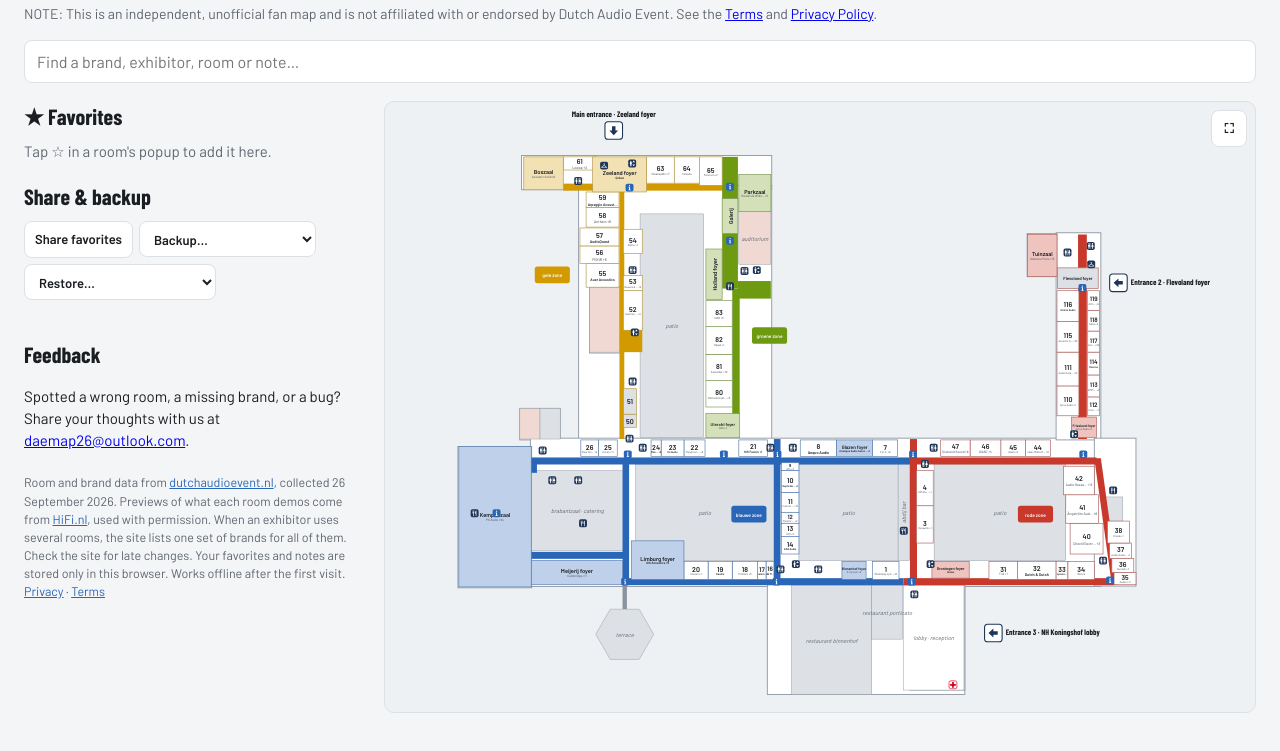
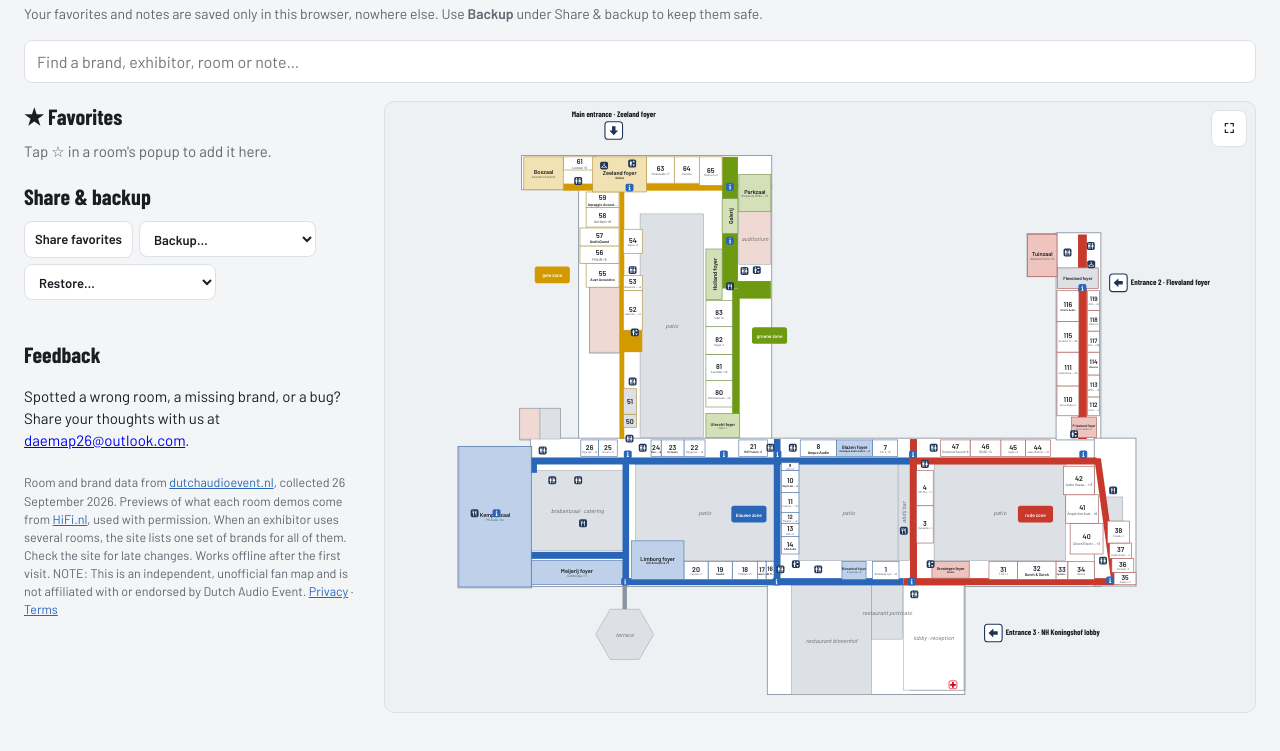
Before and after one commit to Ayazis/DAE26, a website: page pr-preview/pr-8/2026/index.html in a window 1280 px wide. Shown: the part 63-814 px from the top of the page. Drawn offline with nearby package versions, Linux system fonts and the light colour scheme.

Commit message:
Deploy preview for PR 8 🛫

```diff
--- a/pr-preview/pr-8/2026/i18n.js
+++ b/pr-preview/pr-8/2026/i18n.js
@@ -5,7 +5,7 @@
     title: "DAE 2026 Interactive Floorplan",
     h1: "Dutch Audio Event 2026 · Interactive Floorplan",
     dark_mode: "Dark mode",
-    sub_html: 'NOTE: This is an independent, unofficial fan map and is not affiliated with or endorsed by Dutch Audio Event. See the <a href="terms.html">Terms</a> and <a href="privacy.html">Privacy Policy</a>.',
+    sub_html: 'Your favorites and notes are saved only in this browser, nowhere else. Use <strong>Backup</strong> under Share &amp; backup to keep them safe.',
     search_placeholder: "Find a brand, exhibitor, room or note…",
     search_label: "Search",
     fullscreen: "Fullscreen",
@@ -25,7 +25,7 @@
     restore_drive: "Restore from Google Drive",
     feedbackh: "Feedback",
     feedback_html: 'Spotted a wrong room, a missing brand, or a bug? Share your thoughts with us at <a href="mailto:daemap26@outlook.com">daemap26@outlook.com</a>.',
-    footer_html: 'Room and brand data from <a href="https://dutchaudioevent.nl/merken" target="_blank" rel="noopener">dutchaudioevent.nl</a>, collected 26 September 2026. Previews of what each room demos come from <a href="https://hifi.nl/artikel/dutch-audio-event-2026-get-your-tickets" target="_blank" rel="noopener">HiFi.nl</a>, used with permission. When an exhibitor uses several rooms, the site lists one set of brands for all of them. Check the site for late changes. Your favorites and notes are stored only in this browser. Works offline after the first visit. <a href="privacy.html">Privacy</a> · <a href="terms.html">Terms</a>',
+    footer_html: 'Room and brand data from <a href="https://dutchaudioevent.nl/merken" target="_blank" rel="noopener">dutchaudioevent.nl</a>, collected 26 September 2026. Previews of what each room demos come from <a href="https://hifi.nl/artikel/dutch-audio-event-2026-get-your-tickets" target="_blank" rel="noopener">HiFi.nl</a>, used with permission. When an exhibitor uses several rooms, the site lists one set of brands for all of them. Check the site for late changes. Works offline after the first visit. NOTE: This is an independent, unofficial fan map and is not affiliated with or endorsed by Dutch Audio Event. <a href="privacy.html">Privacy</a> · <a href="terms.html">Terms</a>',
     lang_switch: "NL",
     lang_title: "Switch to Dutch",
 
@@ -95,7 +95,7 @@
     title: "DAE 2026 Interactieve plattegrond",
     h1: "Dutch Audio Event 2026 · Interactieve plattegrond",
     dark_mode: "Donkere modus",
-    sub_html: 'LET OP: dit is een onafhankelijke, niet-officiële fanplattegrond en is niet gelieerd aan Dutch Audio Event. Zie de <a href="terms.html">Voorwaarden</a> en het <a href="privacy.html">Privacybeleid</a>.',
+    sub_html: 'Je favorieten en notities worden alleen in deze browser opgeslagen, nergens anders. Gebruik <strong>Backup</strong> onder Delen &amp; backup om ze veilig te bewaren.',
     search_placeholder: "Zoek een merk, exposant, ruimte of notitie…",
     search_label: "Zoeken",
     fullscreen: "Volledig scherm",
@@ -115,7 +115,7 @@
     restore_drive: "Herstellen vanuit Google Drive",
     feedbackh: "Feedback",
     feedback_html: 'Een verkeerde ruimte, een ontbrekend merk of een bug gezien? Laat het ons weten via <a href="mailto:daemap26@outlook.com">daemap26@outlook.com</a>.',
-    footer_html: 'Ruimte- en merkgegevens van <a href="https://dutchaudioevent.nl/merken" target="_blank" rel="noopener">dutchaudioevent.nl</a>, verzameld op 26 september 2026. Voorbeschouwingen van wat er per ruimte te horen is komen van <a href="https://hifi.nl/artikel/dutch-audio-event-2026-get-your-tickets" target="_blank" rel="noopener">HiFi.nl</a>, gebruikt met toestemming. Als een exposant meerdere ruimtes gebruikt, vermeldt de site één set merken voor alle ruimtes samen. Kijk op de site voor eventuele late wijzigingen. Je favorieten en notities worden alleen in deze browser opgeslagen. Werkt offline na het eerste bezoek. <a href="privacy.html">Privacy</a> · <a href="terms.html">Voorwaarden</a>',
+    footer_html: 'Ruimte- en merkgegevens van <a href="https://dutchaudioevent.nl/merken" target="_blank" rel="noopener">dutchaudioevent.nl</a>, verzameld op 26 september 2026. Voorbeschouwingen van wat er per ruimte te horen is komen van <a href="https://hifi.nl/artikel/dutch-audio-event-2026-get-your-tickets" target="_blank" rel="noopener">HiFi.nl</a>, gebruikt met toestemming. Als een exposant meerdere ruimtes gebruikt, vermeldt de site één set merken voor alle ruimtes samen. Kijk op de site voor eventuele late wijzigingen. Werkt offline na het eerste bezoek. LET OP: dit is een onafhankelijke, niet-officiële fanplattegrond en is niet gelieerd aan of goedgekeurd door Dutch Audio Event. <a href="privacy.html">Privacy</a> · <a href="terms.html">Voorwaarden</a>',
     lang_switch: "EN",
     lang_title: "Switch to English",
 
--- a/pr-preview/pr-8/2026/index.html
+++ b/pr-preview/pr-8/2026/index.html
@@ -23,7 +23,7 @@
       <button type="button" id="lang" class="tog" title="Switch to Dutch">NL</button>
       <button type="button" id="theme" class="sw" role="switch" aria-checked="false" title="Switch between light and dark" data-i18n="dark_mode">Dark mode</button>
     </div>
-    <p class="sub" data-i18n-html="sub_html">NOTE: This is an independent, unofficial fan map and is not affiliated with Dutch Audio Event. See the <a href="terms.html">Terms</a> and <a href="privacy.html">Privacy Policy</a>.</p>
+    <p class="sub" data-i18n-html="sub_html">Your favorites and notes are saved only in this browser, nowhere else. Use <strong>Backup</strong> under Share &amp; backup to keep them safe.</p>
   </header>
 
   <div class="bar" id="bar">
@@ -84,7 +84,7 @@
     <p data-i18n-html="feedback_html">Spotted a wrong room, a missing brand, or a bug? Share your thoughts with us at <a href="mailto:daemap26@outlook.com">daemap26@outlook.com</a>.</p>
   </section>
 
-  <footer data-i18n-html="footer_html">Room and brand data from <a href="https://dutchaudioevent.nl/merken" target="_blank" rel="noopener">dutchaudioevent.nl</a>, collected 26 September 2026. When an exhibitor uses several rooms, the site lists one set of brands for all of them. Check the site for late changes. Your favorites and notes are stored only in this browser. Works offline after the first visit. <a href="privacy.html">Privacy</a> · <a href="terms.html">Terms</a></footer>
+  <footer data-i18n-html="footer_html">Room and brand data from <a href="https://dutchaudioevent.nl/merken" target="_blank" rel="noopener">dutchaudioevent.nl</a>, collected 26 September 2026. When an exhibitor uses several rooms, the site lists one set of brands for all of them. Check the site for late changes. Works offline after the first visit. NOTE: This is an independent, unofficial fan map and is not affiliated with Dutch Audio Event. <a href="privacy.html">Privacy</a> · <a href="terms.html">Terms</a></footer>
   </div>
   </div>
 </div>
```
